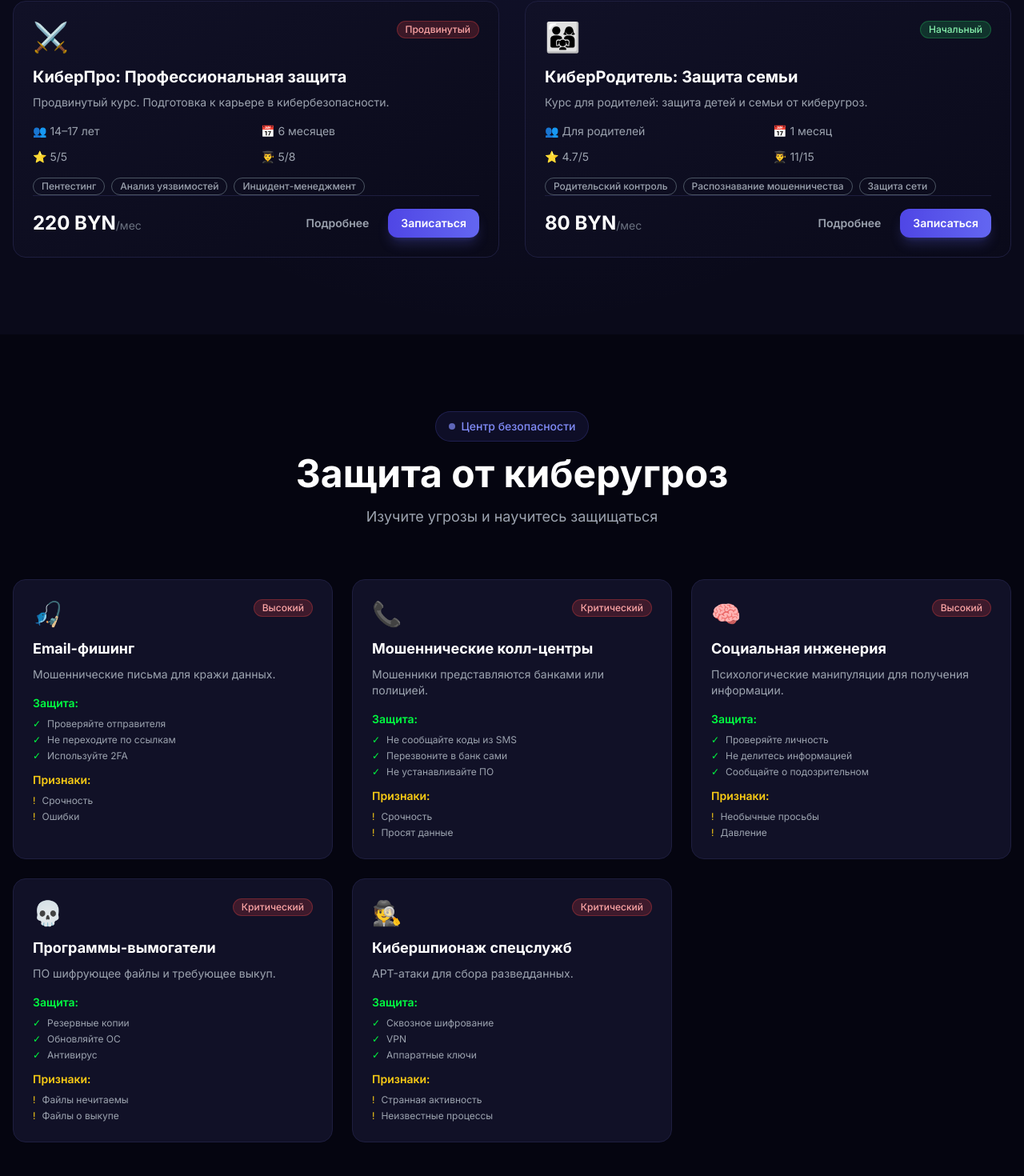
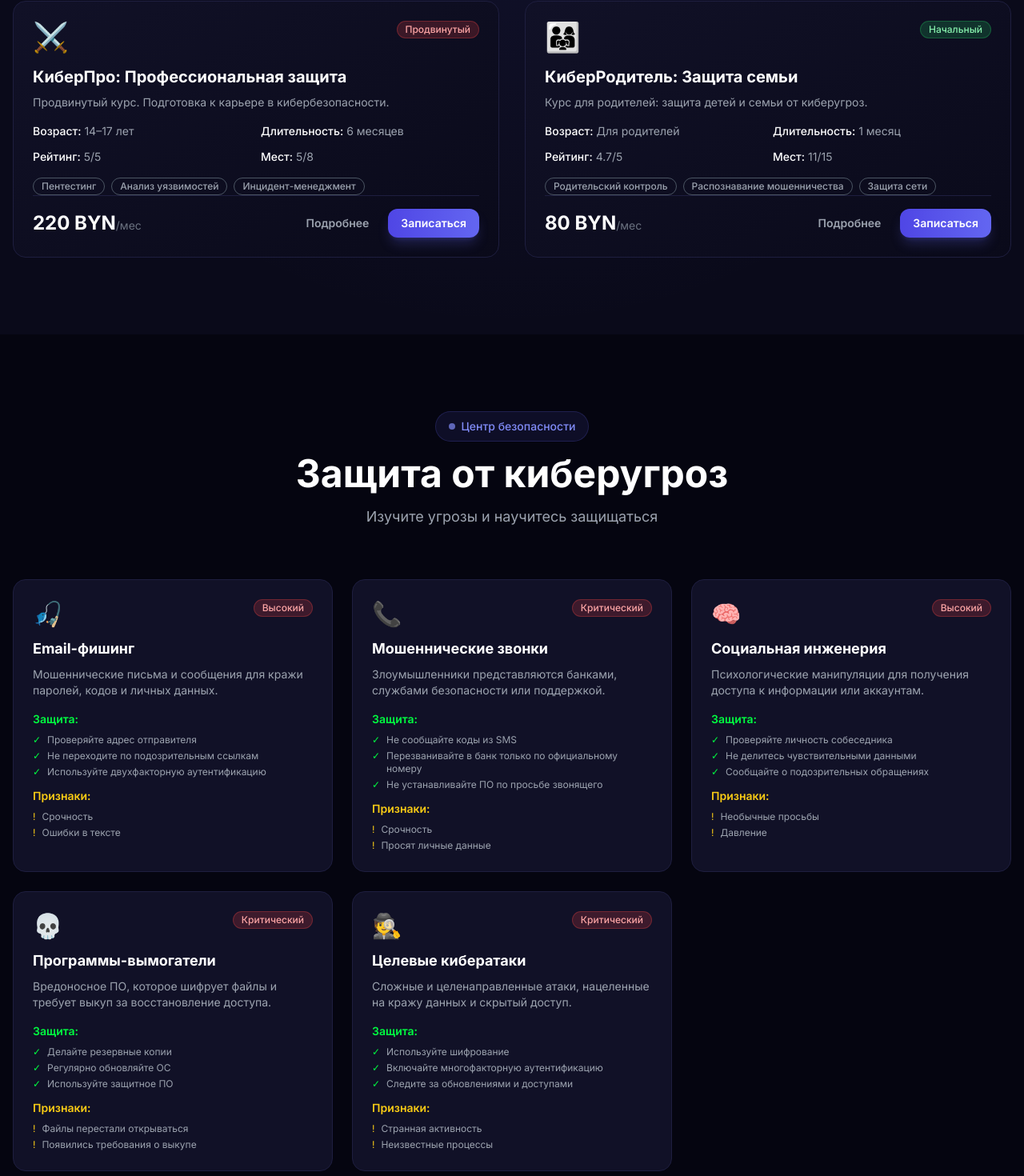
Before and after one commit to mam37bez/cyberguard-academy, a Next.js app: page / in a window 1280 px wide. Shown: the part 1618-3088 px from the top of the page at 80% size. Built offline with nearby package versions, Linux system fonts and the light colour scheme.

Commit message:
Refine course cards and improve security content

```diff
--- a/src/components/sections/CoursesSection.tsx
+++ b/src/components/sections/CoursesSection.tsx
@@ -1,4 +1,5 @@
 'use client';
+
 import React from 'react';
 import Link from 'next/link';
 import { Card, CardContent, CardFooter } from '@/components/ui/Card';
@@ -11,38 +12,88 @@ import { useScrollAnimation } from '@/hooks/useScrollAnimation';
 
 export function CoursesSection() {
   const { ref, isVisible } = useScrollAnimation();
-  const ll: Record<string,string> = {beginner:'Начальный',intermediate:'Средний',advanced:'Продвинутый'};
-  const lc: Record<string,string> = {beginner:'success',intermediate:'warning',advanced:'danger'};
+
+  const levelLabels: Record<string, string> = {
+    beginner: 'Начальный',
+    intermediate: 'Средний',
+    advanced: 'Продвинутый',
+  };
+
+  const levelColors: Record<string, 'success' | 'warning' | 'danger'> = {
+    beginner: 'success',
+    intermediate: 'warning',
+    advanced: 'danger',
+  };
+
   return (
     <section className="py-24 bg-cyber-dark relative">
       <div className="absolute inset-0 bg-glow-gradient opacity-50" />
+
       <div className="max-w-7xl mx-auto px-4 relative z-10">
-        <SectionHeading badge="Наши программы" title="Курсы кибербезопасности" subtitle="Программы для всех возрастов" />
-        <div ref={ref} className={`grid grid-cols-1 md:grid-cols-2 gap-8 transition-all duration-700 ${isVisible?'opacity-100 translate-y-0':'opacity-0 translate-y-10'}`}>
-          {courses.map(c=>(
+        <SectionHeading
+          badge="Наши программы"
+          title="Курсы кибербезопасности"
+          subtitle="Программы для детей, подростков и родителей"
+        />
+
+        <div
+          ref={ref}
+          className={`grid grid-cols-1 md:grid-cols-2 gap-8 transition-all duration-700 ${
+            isVisible ? 'opacity-100 translate-y-0' : 'opacity-0 translate-y-10'
+          }`}
+        >
+          {courses.map((c) => (
             <Card key={c.id} variant="gradient" className="flex flex-col">
               <CardContent>
                 <div className="flex items-start justify-between mb-4">
                   <div className="text-4xl">{c.icon}</div>
-                  <Badge variant={lc[c.level] as any}>{ll[c.level]}</Badge>
+                  <Badge variant={levelColors[c.level]}>{levelLabels[c.level]}</Badge>
                 </div>
+
                 <h3 className="text-xl font-bold text-white mb-2">{c.title}</h3>
                 <p className="text-gray-400 text-sm mb-4">{c.description}</p>
-                <div className="grid grid-cols-2 gap-3 mb-4">
-                  <div className="text-sm text-gray-400">👥 {c.ageGroup}</div>
-                  <div className="text-sm text-gray-400">📅 {c.duration}</div>
-                  <div className="text-sm text-gray-400">⭐ {c.rating}/5</div>
-                  <div className="text-sm text-gray-400">👨‍🎓 {c.currentStudents}/{c.maxStudents}</div>
+
+                <div className="grid grid-cols-2 gap-3 mb-4 text-sm">
+                  <div className="text-gray-400">
+                    <span className="text-white font-medium">Возраст:</span> {c.ageGroup}
+                  </div>
+                  <div className="text-gray-400">
+                    <span className="text-white font-medium">Длительность:</span> {c.duration}
+                  </div>
+                  <div className="text-gray-400">
+                    <span className="text-white font-medium">Рейтинг:</span> {c.rating}/5
+                  </div>
+                  <div className="text-gray-400">
+                    <span className="text-white font-medium">Мест:</span> {c.currentStudents}/{c.maxStudents}
+                  </div>
                 </div>
+
                 <div className="flex flex-wrap gap-2">
-                  {c.skills.slice(0,3).map(s=>(<Badge key={s} variant="outline" size="sm">{s}</Badge>))}
+                  {c.skills.slice(0, 3).map((s) => (
+                    <Badge key={s} variant="outline" size="sm">
+                      {s}
+                    </Badge>
+                  ))}
                 </div>
               </CardContent>
-              <CardFooter className="mt-auto flex items-center justify-between">
-                <div><span className="text-2xl font-bold text-white">{formatPrice(c.price)}</span><span className="text-gray-500 text-sm">/мес</span></div>
+
+              <CardFooter className="mt-auto flex items-center justify-between gap-4">
+                <div>
+                  <span className="text-2xl font-bold text-white">{formatPrice(c.price)}</span>
+                  <span className="text-gray-500 text-sm">/мес</span>
+                </div>
+
                 <div className="flex gap-2">
-                  <Link href={'/courses/'+c.slug}><Button variant="ghost" size="sm">Подробнее</Button></Link>
-                  <Link href="/enrollment"><Button variant="primary" size="sm">Записаться</Button></Link>
+                  <Link href={'/courses/' + c.slug}>
+                    <Button variant="ghost" size="sm">
+                      Подробнее
+                    </Button>
+                  </Link>
+                  <Link href="/enrollment">
+                    <Button variant="primary" size="sm">
+                      Записаться
+                    </Button>
+                  </Link>
                 </div>
               </CardFooter>
             </Card>
--- a/src/data/security.ts
+++ b/src/data/security.ts
@@ -1,15 +1,115 @@
 import { SecurityThreat, Testimonial } from '@/types';
+
 export const securityThreats: SecurityThreat[] = [
-  {id:'phishing',name:'Email-фишинг',type:'phishing',severity:'high',description:'Мошеннические письма для кражи данных.',protection:['Проверяйте отправителя','Не переходите по ссылкам','Используйте 2FA'],indicators:['Срочность','Ошибки','Подозрительные ссылки']},
-  {id:'scam-calls',name:'Мошеннические колл-центры',type:'scam_call',severity:'critical',description:'Мошенники представляются банками или полицией.',protection:['Не сообщайте коды из SMS','Перезвоните в банк сами','Не устанавливайте ПО','Не переводите деньги'],indicators:['Срочность','Просят данные','Угрозы блокировки']},
-  {id:'social-eng',name:'Социальная инженерия',type:'social_engineering',severity:'high',description:'Психологические манипуляции для получения информации.',protection:['Проверяйте личность','Не делитесь информацией','Сообщайте о подозрительном'],indicators:['Необычные просьбы','Давление','Авторитет']},
-  {id:'ransomware',name:'Программы-вымогатели',type:'ransomware',severity:'critical',description:'ПО шифрующее файлы и требующее выкуп.',protection:['Резервные копии','Обновляйте ОС','Антивирус','Не открывайте вложения'],indicators:['Файлы нечитаемы','Файлы о выкупе','Изменились расширения']},
-  {id:'espionage',name:'Кибершпионаж спецслужб',type:'data_breach',severity:'critical',description:'APT-атаки для сбора разведданных.',protection:['Сквозное шифрование','VPN','Аппаратные ключи','Шифрование дисков'],indicators:['Странная активность','Неизвестные процессы','Подозрительные соединения']},
+  {
+    id: 'phishing',
+    name: 'Email-фишинг',
+    type: 'phishing',
+    severity: 'high',
+    description: 'Мошеннические письма и сообщения для кражи паролей, кодов и личных данных.',
+    protection: [
+      'Проверяйте адрес отправителя',
+      'Не переходите по подозрительным ссылкам',
+      'Используйте двухфакторную аутентификацию',
+    ],
+    indicators: ['Срочность', 'Ошибки в тексте', 'Подозрительные ссылки'],
+  },
+  {
+    id: 'scam-calls',
+    name: 'Мошеннические звонки',
+    type: 'scam_call',
+    severity: 'critical',
+    description: 'Злоумышленники представляются банками, службами безопасности или поддержкой.',
+    protection: [
+      'Не сообщайте коды из SMS',
+      'Перезванивайте в банк только по официальному номеру',
+      'Не устанавливайте ПО по просьбе звонящего',
+      'Не переводите деньги под давлением',
+    ],
+    indicators: ['Срочность', 'Просят личные данные', 'Угрожают блокировкой'],
+  },
+  {
+    id: 'social-eng',
+    name: 'Социальная инженерия',
+    type: 'social_engineering',
+    severity: 'high',
+    description: 'Психологические манипуляции для получения доступа к информации или аккаунтам.',
+    protection: [
+      'Проверяйте личность собеседника',
+      'Не делитесь чувствительными данными',
+      'Сообщайте о подозрительных обращениях',
+    ],
+    indicators: ['Необычные просьбы', 'Давление', 'Апелляция к авторитету'],
+  },
+  {
+    id: 'ransomware',
+    name: 'Программы-вымогатели',
+    type: 'ransomware',
+    severity: 'critical',
+    description: 'Вредоносное ПО, которое шифрует файлы и требует выкуп за восстановление доступа.',
+    protection: [
+      'Делайте резервные копии',
+      'Регулярно обновляйте ОС',
+      'Используйте защитное ПО',
+      'Не открывайте подозрительные вложения',
+    ],
+    indicators: ['Файлы перестали открываться', 'Появились требования о выкупе', 'Изменились расширения файлов'],
+  },
+  {
+    id: 'espionage',
+    name: 'Целевые кибератаки',
+    type: 'data_breach',
+    severity: 'critical',
+    description: 'Сложные и целенаправленные атаки, нацеленные на кражу данных и скрытый доступ.',
+    protection: [
+      'Используйте шифрование',
+      'Включайте многофакторную аутентификацию',
+      'Следите за обновлениями и доступами',
+      'Проверяйте подозрительную активность на устройствах',
+    ],
+    indicators: ['Странная активность', 'Неизвестные процессы', 'Подозрительные соединения'],
+  },
 ];
+
 export const testimonials: Testimonial[] = [
-  {id:'1',name:'Марина К.',role:'Мама ученика, 8 лет',content:'Сын сам объяснил бабушке почему нельзя сообщать код из SMS!',rating:5,avatar:''},
-  {id:'2',name:'Андрей С.',role:'Ученик, 15 лет',content:'Теперь я знаю свою будущую профессию — кибербезопасность.',rating:5,avatar:''},
-  {id:'3',name:'Ольга Д.',role:'Мама двоих учеников',content:'Старший уже помогает настраивать безопасность сети дома!',rating:5,avatar:''},
-  {id:'4',name:'Виктор П.',role:'Папа ученицы',content:'Дочь чувствует себя уверенно в интернете.',rating:5,avatar:''},
-  {id:'5',name:'Светлана М.',role:'Прошла курс для родителей',content:'Настроила защиту для всей семьи!',rating:5,avatar:''},
+  {
+    id: '1',
+    name: 'Марина К.',
+    role: 'Мама ученика, 8 лет',
+    content: 'Сын сам объяснил бабушке, почему нельзя сообщать код из SMS!',
+    rating: 5,
+    avatar: '',
+  },
+  {
+    id: '2',
+    name: 'Андрей С.',
+    role: 'Ученик, 15 лет',
+    content: 'После занятий я стал лучше понимать, как защищать аккаунты и данные.',
+    rating: 5,
+    avatar: '',
+  },
+  {
+    id: '3',
+    name: 'Ольга Д.',
+    role: 'Мама двоих учеников',
+    content: 'Старший уже помогает семье настраивать базовую цифровую безопасность дома.',
+    rating: 5,
+    avatar: '',
+  },
+  {
+    id: '4',
+    name: 'Виктор П.',
+    role: 'Папа ученицы',
+    content: 'Дочь чувствует себя намного увереннее в интернете и лучше распознаёт риски.',
+    rating: 5,
+    avatar: '',
+  },
+  {
+    id: '5',
+    name: 'Светлана М.',
+    role: 'Прошла курс для родителей',
+    content: 'Настроила защиту устройств и стала спокойнее относиться к цифровой безопасности семьи.',
+    rating: 5,
+    avatar: '',
+  },
 ];
```
